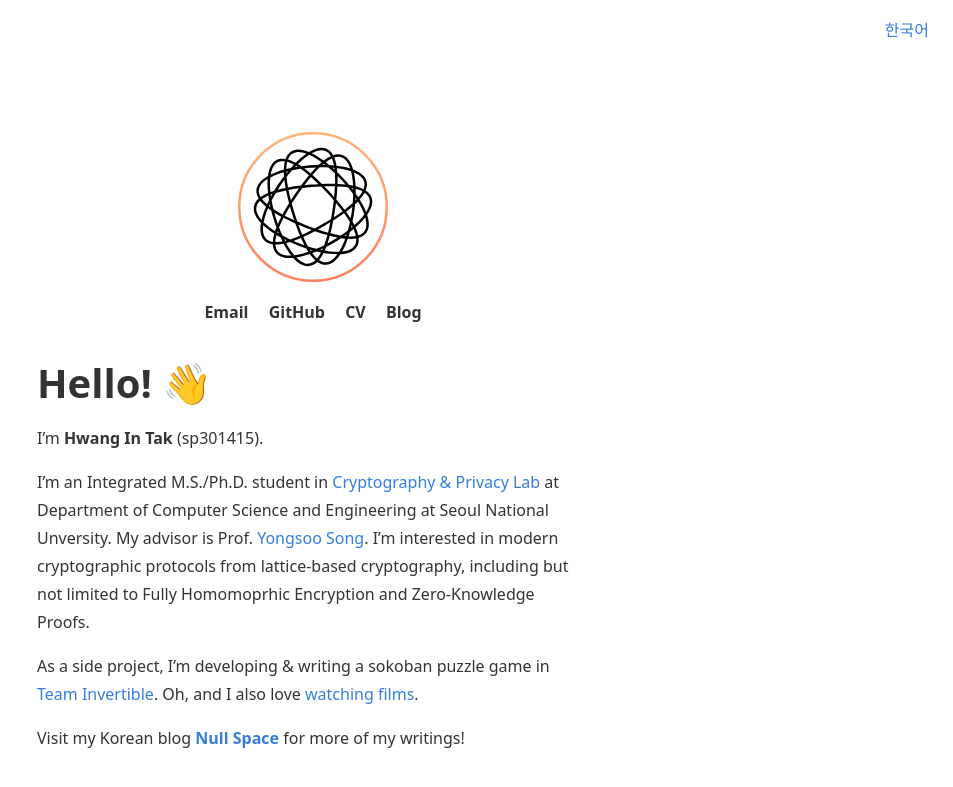
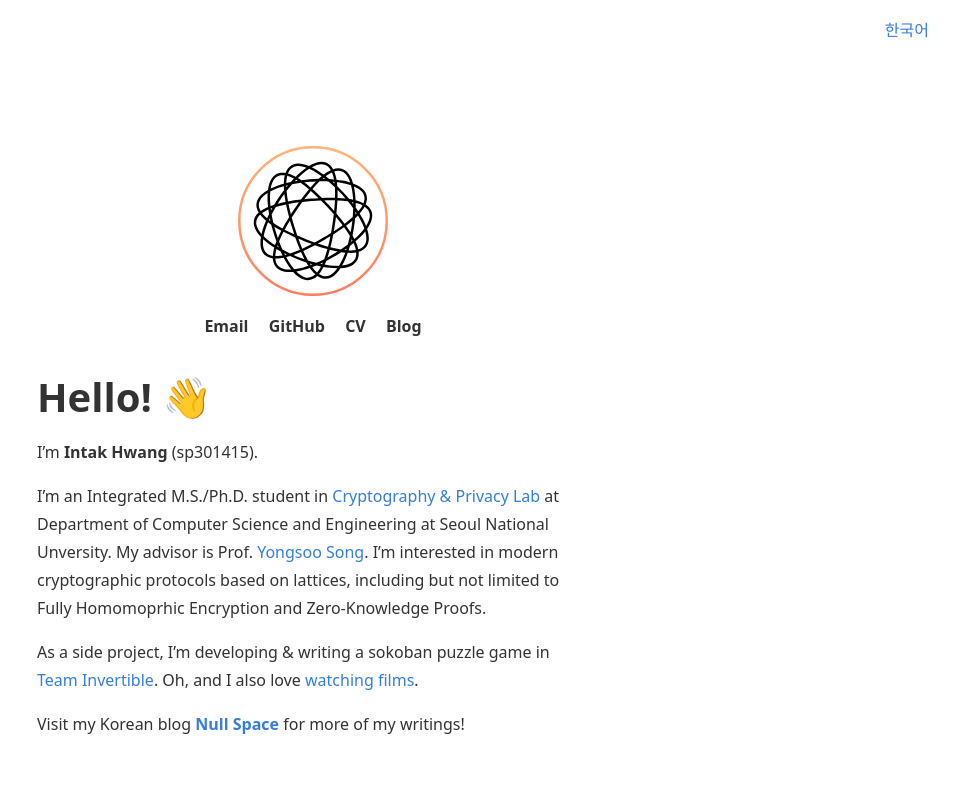
Before and after one commit to sp301415/sp301415-main-page, a Jekyll site: the page built from index.md, in a window 1280 px wide. Shown: the top 787 px of the page, without its empty margins (327-1280 px from the left). Built offline with Jekyll 4.4.1, drawn with Linux system fonts in a browser that asks for light colours.

Commit message:
이름 표기 변경

```diff
--- a/_config.yml
+++ b/_config.yml
@@ -1,9 +1,9 @@
 url: "https://sp301415.com" # the base hostname & protocol for your site, e.g. http://example.com
 baseurl: "" # the subpath of your site, e.g. /blog
-title: "Hwang In Tak" # the name of your site, e.g. ACME Corp.
+title: "Intak Hwang" # the name of your site, e.g. ACME Corp.
 email: sp301415@gmail.com
 author: sp301415
-description: "Hello! I'm Hwang In Tak (sp301415)."
+description: "Hello! I'm Intak Hwang (sp301415)."
 
 sass:
   style: compressed
--- a/index.md
+++ b/index.md
@@ -5,9 +5,9 @@
 
 # Hello! 👋
 
-I'm **Hwang In Tak** (sp301415).
+I'm **Intak Hwang** (sp301415).
 
-I'm an Integrated M.S./Ph.D. student in [Cryptography & Privacy Lab](https://crypto.snu.ac.kr) at Department of Computer Science and Engineering at Seoul National Unversity. My advisor is Prof. [Yongsoo Song](https://yongsoosong.github.io). I'm interested in modern cryptographic protocols from lattice-based cryptography, including but not limited to Fully Homomoprhic Encryption and Zero-Knowledge Proofs.
+I'm an Integrated M.S./Ph.D. student in [Cryptography & Privacy Lab](https://crypto.snu.ac.kr) at Department of Computer Science and Engineering at Seoul National Unversity. My advisor is Prof. [Yongsoo Song](https://yongsoosong.github.io). I'm interested in modern cryptographic protocols based on lattices, including but not limited to Fully Homomoprhic Encryption and Zero-Knowledge Proofs.
 
 As a side project, I'm developing & writing a sokoban puzzle game in [Team Invertible](https://twitter.com/team_invertible). Oh, and I also love [watching films](https://letterboxd.com/sp301415).
 
```
Also changed, not shown: assets/favicon/manifest.json, 1 other file.
